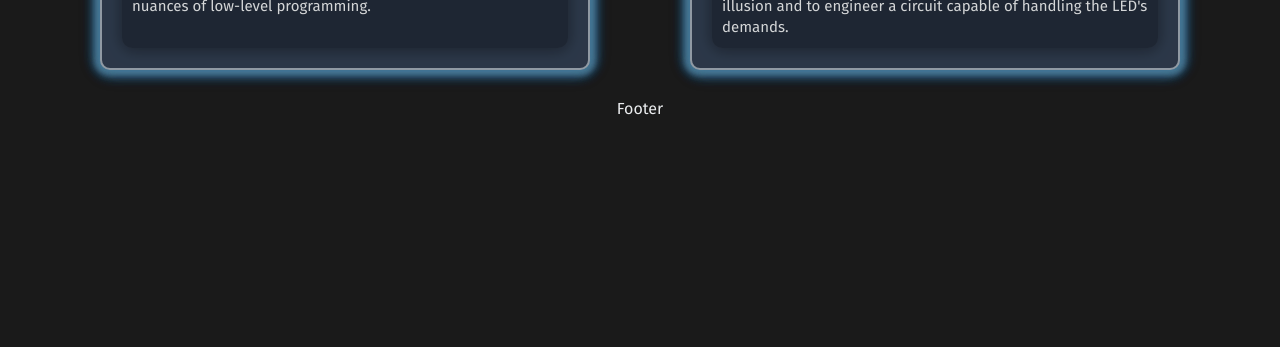
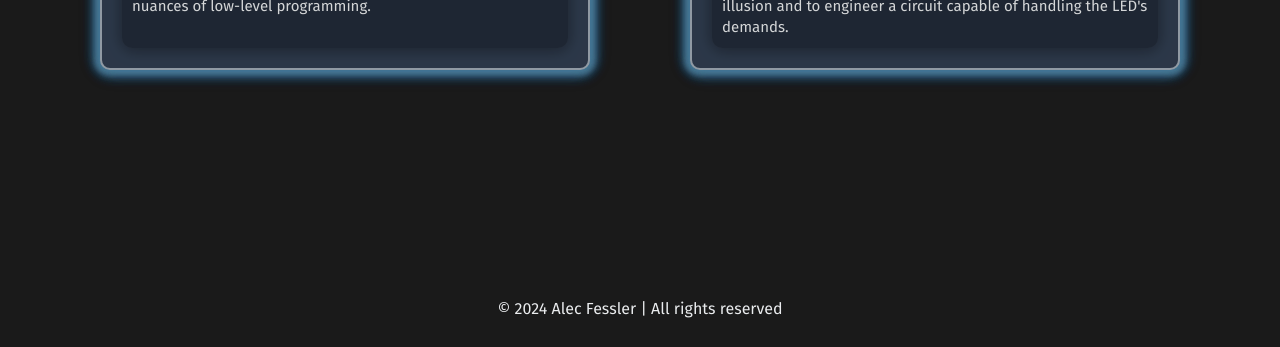
Before and after one commit to AlecFessler/dev-portfolio, a Next.js app: page / in a window 1280 px wide. Shown: the part 2423-2770 px from the top of the page. Before the commit the page ends 2573 px from the top, so only its background shows below. Built offline with nearby package versions, Linux system fonts and the light colour scheme.

Commit message:
removed .babelrc file, trying to get deployment working

```diff
--- a/src/components/footer/Footer.tsx
+++ b/src/components/footer/Footer.tsx
@@ -11,12 +11,13 @@ const FooterSection = styled.footer`
   height: 10vh;
   background-color: ${({ theme }) => theme.colors.background};
   color: ${({ theme }) => theme.colors.text};
+  margin-top: 20rem;
 `;
 
 const Footer = () => {
   return (
     <FooterSection>
-      <p>Footer</p>
+      <p>© 2024 Alec Fessler | All rights reserved</p>
     </FooterSection>
   );
 };
--- a/src/pages/_document.tsx
+++ b/src/pages/_document.tsx
@@ -36,7 +36,6 @@ class MyDocument extends Document {
           <link rel="preconnect" href="https://fonts.googleapis.com" />
           <link rel="preconnect" href="https://fonts.gstatic.com" crossOrigin="anonymous" />
           <link href="https://fonts.googleapis.com/css2?family=Fira+Sans:wght@400;500;600&family=Poppins:wght@400;700&family=Courier+Prime&display=swap" rel="stylesheet" />
-          {/* Here we inject the server-side generated styles into the <head> */}
         </Head>
         <body>
           <Main />
```
Also changed, not shown: .babelrc (deleted).
